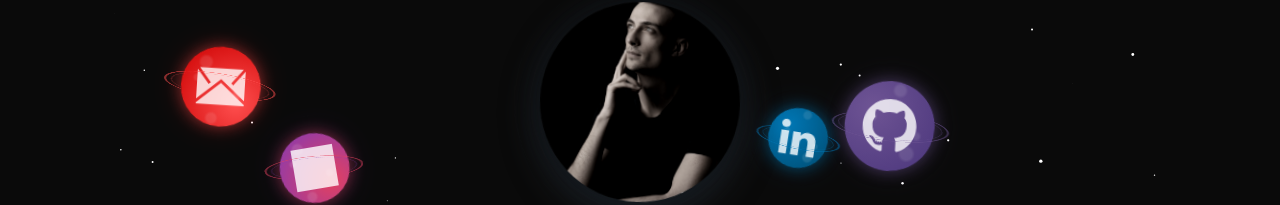
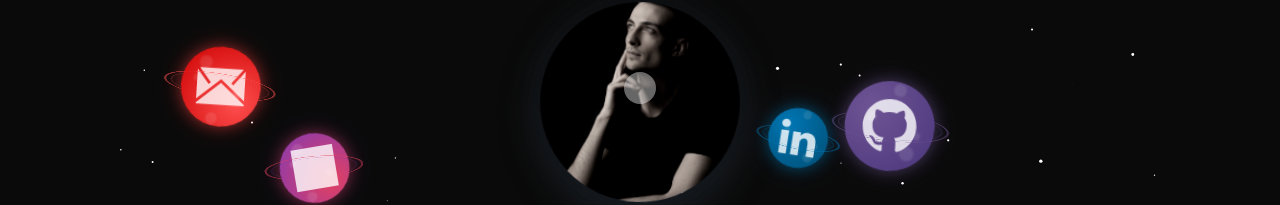
Before and after one commit to Pippobaudoicon/tommasolopiparo-new2, a Vue app: page / in a window 1280 px wide. Shown: the part 312-517 px from the top of the page. Built offline with nearby package versions, Linux system fonts and the light colour scheme; grey boxes are pictures that could not be loaded.

Commit message:
bump version to 1.2.2; update dev script to include host option; implement custom cursor with improved functionality and styles

```diff
--- a/package.json
+++ b/package.json
@@ -1,10 +1,10 @@
 {
   "name": "tom-portfolio",
   "private": true,
-  "version": "1.2.1",
+  "version": "1.2.2",
   "type": "module",
   "scripts": {
-    "dev": "vite",
+    "dev": "vite --host",
     "build": "vue-tsc -b && vite build",
     "preview": "vite preview"
   },
--- a/src/App.vue
+++ b/src/App.vue
@@ -1,6 +1,6 @@
 <template>
   <div class="portfolio">
-    <!-- <CustomCursor /> -->
+    <CustomCursor v-if="!isMobile" />
     <StarBackground  />
     <NavigationPlanet v-if="!isMobile" />
     <div class="content">
@@ -19,7 +19,7 @@
   import SkillsTicker from "./components/SkillsTicker.vue";
   import Typing from "./components/Typing.vue";
   import NavigationPlanet from "./components/NavigationPlanet.vue";
-  // import CustomCursor from './components/CustomCursor.vue';
+  import CustomCursor from './components/CustomCursor.vue';
 </script>
 
 <style scoped>
--- a/src/components/CustomCursor.vue
+++ b/src/components/CustomCursor.vue
@@ -1,37 +1,73 @@
 <template>
-  <!-- Custom cursor component doesn't need visible elements -->
-  <div class="cursor-styles"></div>
+  <div
+    class="custom-cursor"
+    :style="{
+      left: `${cursor.x}px`,
+      top: `${cursor.y}px`
+    }"
+  ></div>
 </template>
 
-<script>
-export default {
-  name: 'CustomCursor',
-  mounted() {
-    // Adding the custom cursor classes to the body to apply globally
-    document.body.classList.add('custom-cursor');
-  },
-  beforeUnmount() {
-    // Cleanup when component is unmounted
-    document.body.classList.remove('custom-cursor');
+<script setup lang="ts">
+import { ref, onMounted, onUnmounted } from "vue";
+
+const cursor = ref({ x: window.innerWidth / 2, y: window.innerHeight / 2 });
+const target = ref({ x: window.innerWidth / 2, y: window.innerHeight / 2 });
+const center = { x: window.innerWidth / 2, y: window.innerHeight / 2 };
+let lastMove = Date.now();
+let drifting = false;
+let animationFrame: number | null = null;
+
+// Set your desired speeds here
+const FOLLOW_SPEED = 0.15; // speed when following mouse
+const DRIFT_SPEED = 0.013;  // speed when drifting to center
+
+function onMouseMove(e: MouseEvent) {
+  target.value.x = e.clientX;
+  target.value.y = e.clientY;
+  lastMove = Date.now();
+  drifting = false;
+}
+
+function animateCursor() {
+  const dest = drifting ? center : target.value;
+  const speed = drifting ? DRIFT_SPEED : FOLLOW_SPEED;
+  cursor.value.x += (dest.x - cursor.value.x) * speed;
+  cursor.value.y += (dest.y - cursor.value.y) * speed;
+  animationFrame = requestAnimationFrame(animateCursor);
+}
+
+function checkIdle() {
+  if (Date.now() - lastMove > 800 && !drifting) {
+    drifting = true;
+  } else if (drifting && Date.now() - lastMove <= 800) {
+    drifting = false;
   }
+  requestAnimationFrame(checkIdle);
 }
+
+onMounted(() => {
+  window.addEventListener("mousemove", onMouseMove);
+  animationFrame = requestAnimationFrame(animateCursor);
+  requestAnimationFrame(checkIdle);
+});
+
+onUnmounted(() => {
+  window.removeEventListener("mousemove", onMouseMove);
+  if (animationFrame) cancelAnimationFrame(animationFrame);
+});
 </script>
 
-<style>
-/* Global styles for custom cursor */
+<style scoped>
 .custom-cursor {
-  cursor: url('/cursor/comet.png'), auto;
-}
-
-/* Apply hover cursor to interactive elements */
-.custom-cursor a,
-.custom-cursor button,
-.custom-cursor [role="button"],
-.custom-cursor input[type="submit"],
-.custom-cursor input[type="button"],
-.custom-cursor .clickable,
-.custom-cursor select,
-.custom-cursor label[for] {
-  cursor: url('/cursor/eruption.png'), pointer !important;
+  position: fixed;
+  width: 32px;
+  height: 32px;
+  border-radius: 50%;
+  background: rgba(255,255,255,0.4);
+  pointer-events: none;
+  transform: translate(-50%, -50%);
+  z-index: 10000;
+  transition: background 0.2s;
 }
 </style>
```
